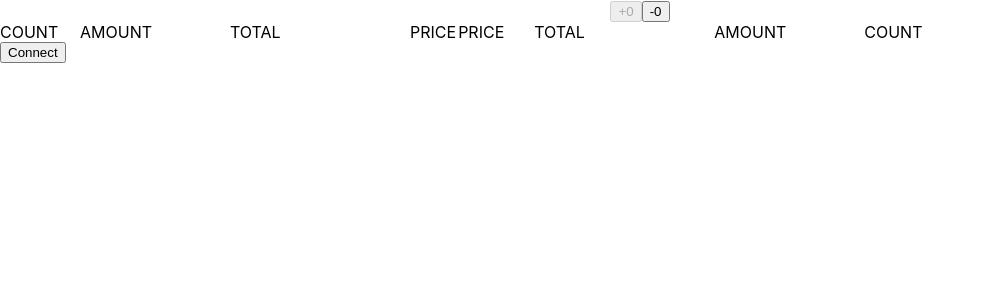
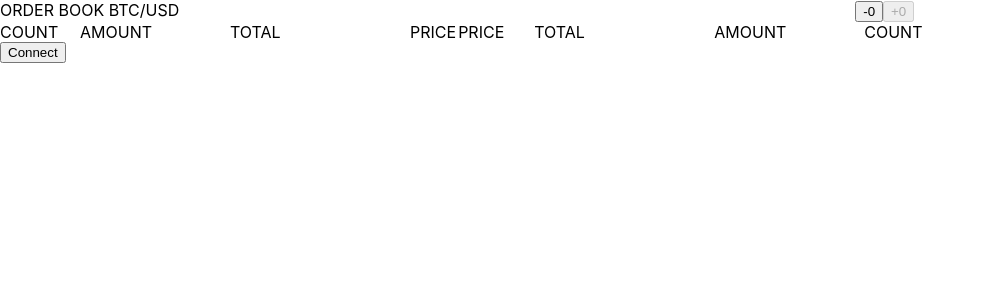
Before and after one commit to srengifo79/bit-finex-challenge, a React (Create React App) app: page / in a window 1280 px wide. Shown: the top 300 px of the page, without its empty margins (0-985 px from the left). Built offline with nearby package versions, Linux system fonts and the light colour scheme.

Commit message:
small styling fixes

```diff
--- a/src/components/orderBook/orderBook.css
+++ b/src/components/orderBook/orderBook.css
@@ -17,3 +17,10 @@
   flex: 1;
   text-align: initial;
 }
+.header {
+  display: flex;
+  justify-content: space-between;
+}
+.root {
+  width: fit-content;
+}
--- a/src/components/orderBook/orderBook.js
+++ b/src/components/orderBook/orderBook.js
@@ -148,14 +148,17 @@ export function OrderBook() {
   let totalBuy = 0;
   let totalAsk = 0;
   return (
-    <>
-      <div>
-        <button onClick={handleAddPrecision} disabled={precision > 3}>
-          +0
-        </button>
-        <button onClick={handleReducePrecision} disabled={precision < 1}>
-          -0
-        </button>
+    <div className="root">
+      <div className="header">
+        <span>ORDER BOOK BTC/USD</span>
+        <div>
+          <button onClick={handleReducePrecision} disabled={precision < 1}>
+            -0
+          </button>
+          <button onClick={handleAddPrecision} disabled={precision > 3}>
+            +0
+          </button>
+        </div>
       </div>
       <div style={{ display: 'flex', flexDirection: 'column' }}>
         <div style={{ display: 'flex', columnGap: '2px' }}>
@@ -208,6 +211,6 @@ export function OrderBook() {
           {socket ? 'Disconnect' : 'Connect'}
         </button>
       </div>
-    </>
+    </div>
   );
 }
```
